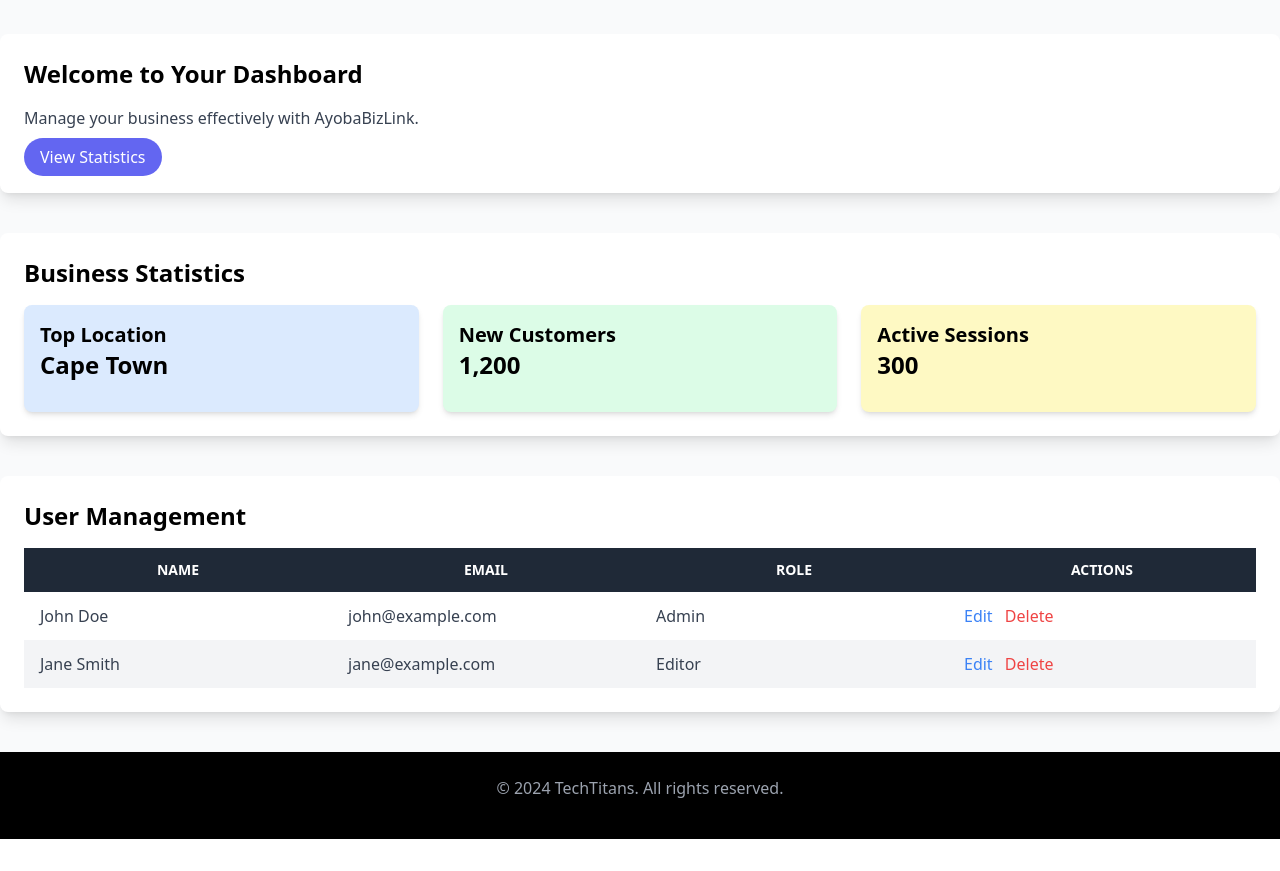
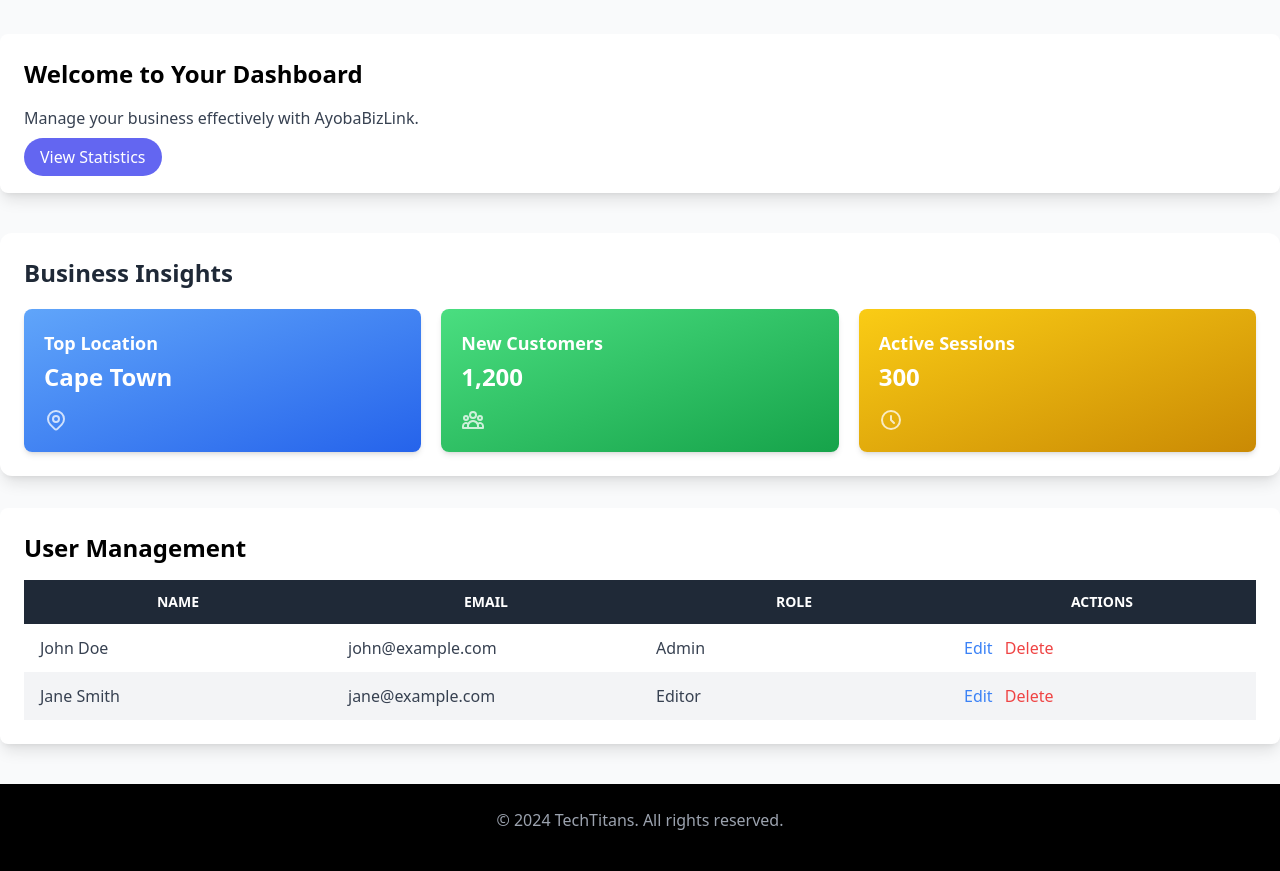
Before and after one commit to Bruce-Ngobeni/AyobaBizLink, a website: page public/dashboard.html in a window 1280 px wide. Shown: the part 78-949 px from the top of the page. Before the commit the page ends 917 px from the top, so only its background shows below. Drawn offline with nearby package versions, Linux system fonts and the light colour scheme.

Commit message:
added the new  dashboard

```diff
--- a/public/dashboard.html
+++ b/public/dashboard.html
@@ -44,7 +44,7 @@
       </div>
     </section>
 
-    <section id="statistics" class="mb-10">
+    <!-- <section id="statistics" class="mb-10">
       <div class="bg-white p-6 rounded-lg shadow-lg">
         <h2 class="text-2xl font-bold mb-4">Business Statistics</h2>
         <div class="grid grid-cols-1 md:grid-cols-3 gap-6">
@@ -62,7 +62,30 @@
           </div>
         </div>
       </div>
+    </section> -->
+    <section id="statistics" class="mb-8">
+      <div class="bg-white p-6 rounded-xl shadow-lg">
+        <h2 class="text-2xl font-bold mb-5 text-gray-800">Business Insights</h2>
+        <div class="grid grid-cols-1 sm:grid-cols-2 lg:grid-cols-3 gap-5">
+          <div class="bg-gradient-to-br from-blue-400 to-blue-600 p-5 rounded-lg shadow-md">
+            <h3 class="text-lg font-semibold text-white mb-1">Top Location</h3>
+            <p class="text-2xl font-bold text-white">Cape Town</p>
+            <svg class="w-6 h-6 text-white opacity-75 mt-3" fill="none" stroke="currentColor" viewBox="0 0 24 24" xmlns="http://www.w3.org/2000/svg"><path stroke-linecap="round" stroke-linejoin="round" stroke-width="2" d="M17.657 16.657L13.414 20.9a1.998 1.998 0 01-2.827 0l-4.244-4.243a8 8 0 1111.314 0z"></path><path stroke-linecap="round" stroke-linejoin="round" stroke-width="2" d="M15 11a3 3 0 11-6 0 3 3 0 016 0z"></path></svg>
+          </div>
+          <div class="bg-gradient-to-br from-green-400 to-green-600 p-5 rounded-lg shadow-md">
+            <h3 class="text-lg font-semibold text-white mb-1">New Customers</h3>
+            <p class="text-2xl font-bold text-white">1,200</p>
+            <svg class="w-6 h-6 text-white opacity-75 mt-3" fill="none" stroke="currentColor" viewBox="0 0 24 24" xmlns="http://www.w3.org/2000/svg"><path stroke-linecap="round" stroke-linejoin="round" stroke-width="2" d="M17 20h5v-2a3 3 0 00-5.356-1.857M17 20H7m10 0v-2c0-.656-.126-1.283-.356-1.857M7 20H2v-2a3 3 0 015.356-1.857M7 20v-2c0-.656.126-1.283.356-1.857m0 0a5.002 5.002 0 019.288 0M15 7a3 3 0 11-6 0 3 3 0 016 0zm6 3a2 2 0 11-4 0 2 2 0 014 0zM7 10a2 2 0 11-4 0 2 2 0 014 0z"></path></svg>
+          </div>
+          <div class="bg-gradient-to-br from-yellow-400 to-yellow-600 p-5 rounded-lg shadow-md">
+            <h3 class="text-lg font-semibold text-white mb-1">Active Sessions</h3>
+            <p class="text-2xl font-bold text-white">300</p>
+            <svg class="w-6 h-6 text-white opacity-75 mt-3" fill="none" stroke="currentColor" viewBox="0 0 24 24" xmlns="http://www.w3.org/2000/svg"><path stroke-linecap="round" stroke-linejoin="round" stroke-width="2" d="M12 8v4l3 3m6-3a9 9 0 11-18 0 9 9 0 0118 0z"></path></svg>
+          </div>
+        </div>
+      </div>
     </section>
+
 
     <section id="users">
       <div class="bg-white p-6 rounded-lg shadow-lg">
```
